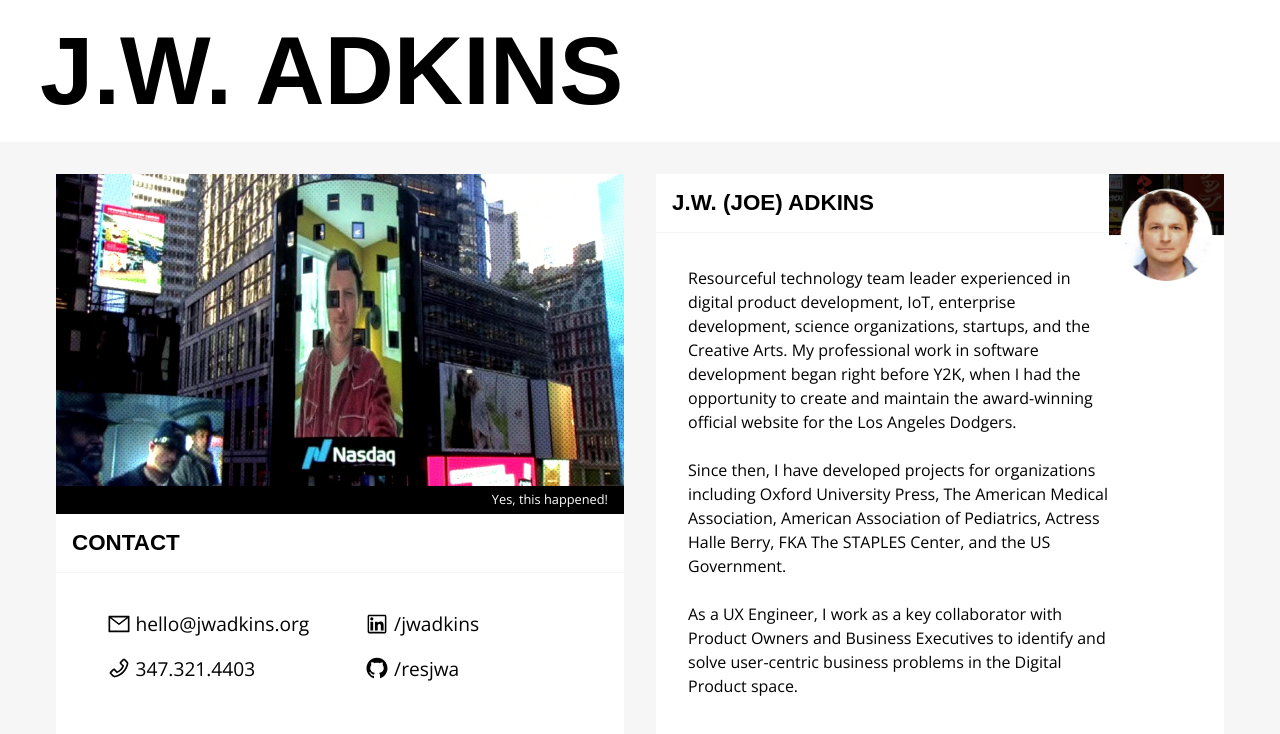
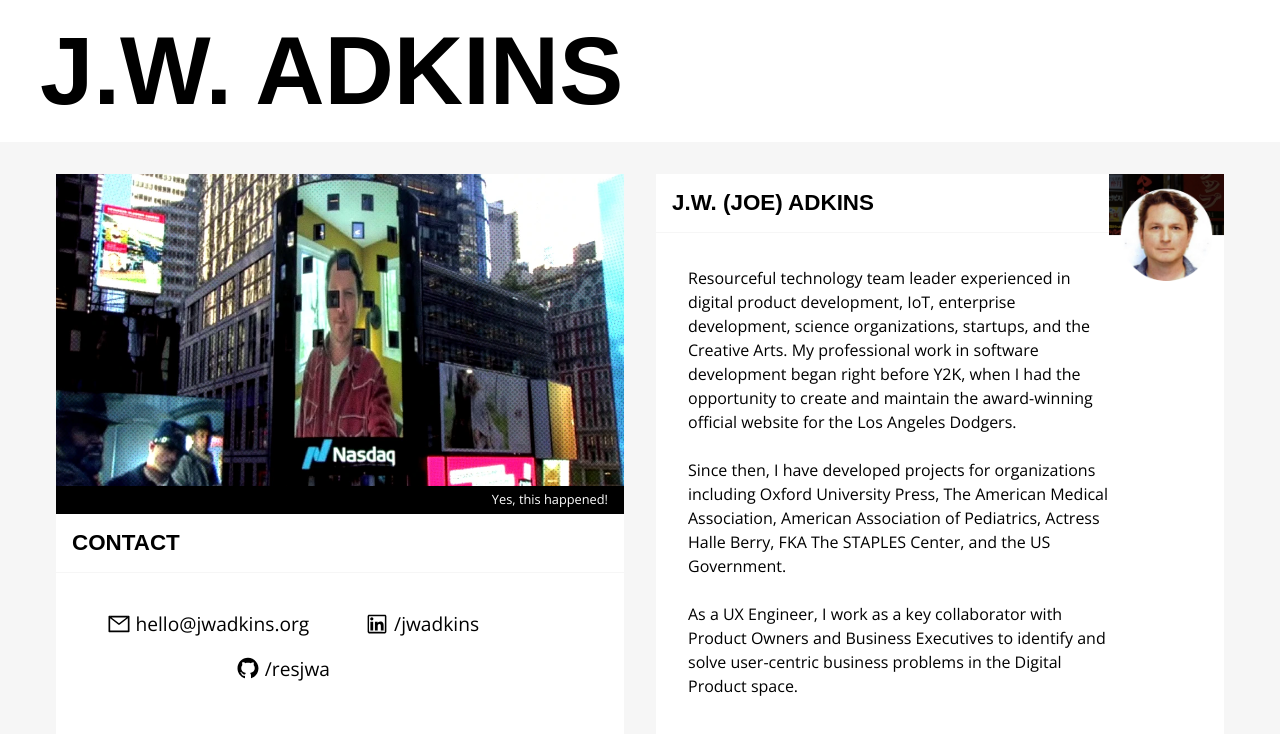
Before and after one commit to resjwa/jwadkins.org, a Next.js app: page / in a window 1280 px wide. Shown: the top 734 px of the page. Built offline with nearby package versions, Linux system fonts and the light colour scheme; a web font is replaced by a local one.

Commit message:
Update Contact.js

```diff
--- a/app/Components/Contact/Contact.js
+++ b/app/Components/Contact/Contact.js
@@ -15,12 +15,6 @@
         </a>
       </li>
       <li>
-        <a href='tel:3473214403'>
-          <AiOutlinePhone />
-          347.321.4403
-        </a>
-      </li>
-      <li>
         <a href='https://github.com/resjwa'>
           <AiOutlineGithub />
           /resjwa
```
